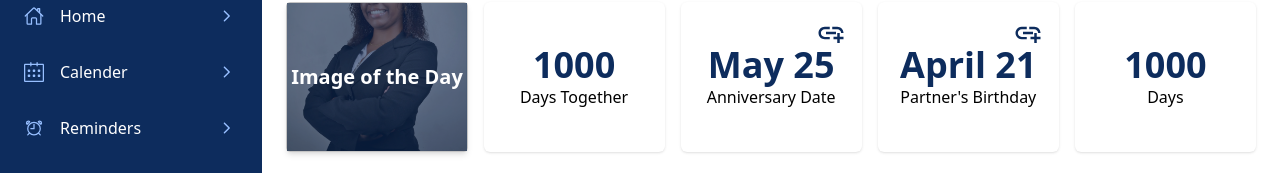
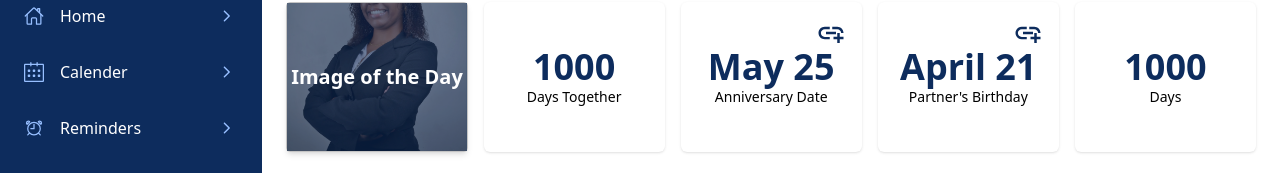
Before and after one commit to KodenOps/space_bud, a Next.js app: page /pages/home in a window 1280 px wide. Shown: the part 182-355 px from the top of the page. Built offline with nearby package versions, Linux system fonts and the light colour scheme.

Commit message:
updated the text size

```diff
--- a/app/globals.css
+++ b/app/globals.css
@@ -38,5 +38,5 @@ form label {
   @apply md:text-4xl text-xl font-bold text-[#0D2C5D];
 }
 .top .daysTogether p {
-  @apply text-center;
+  @apply text-center text-sm;
 }
```
